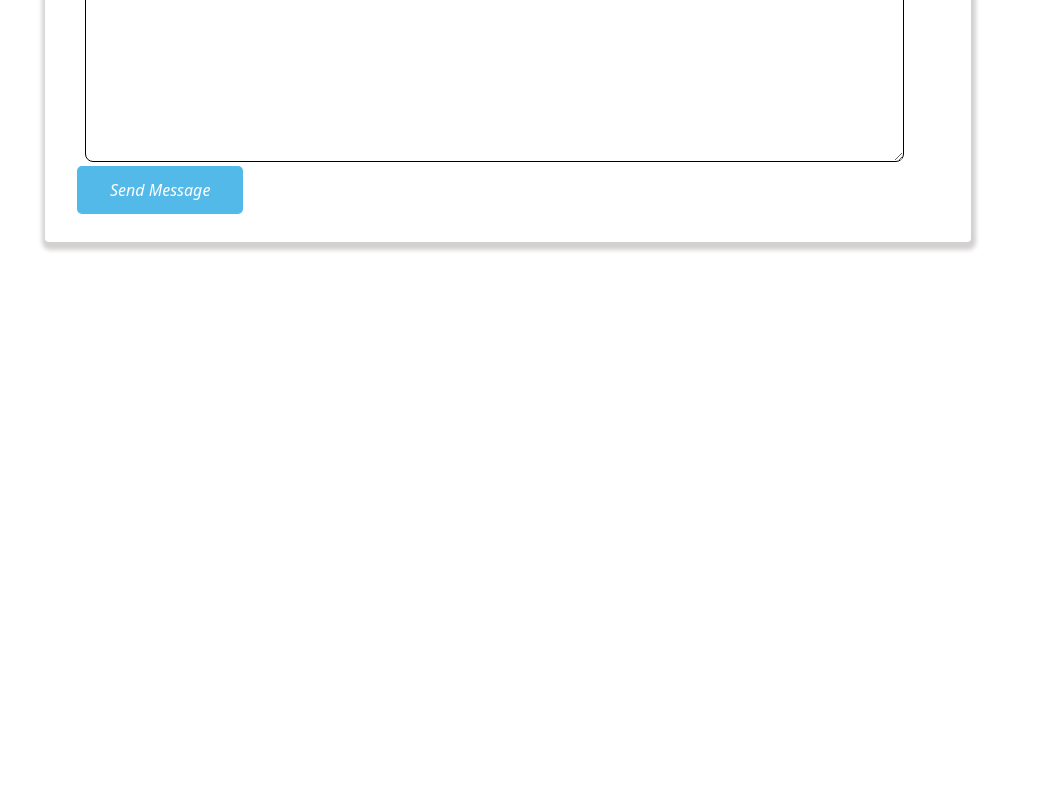
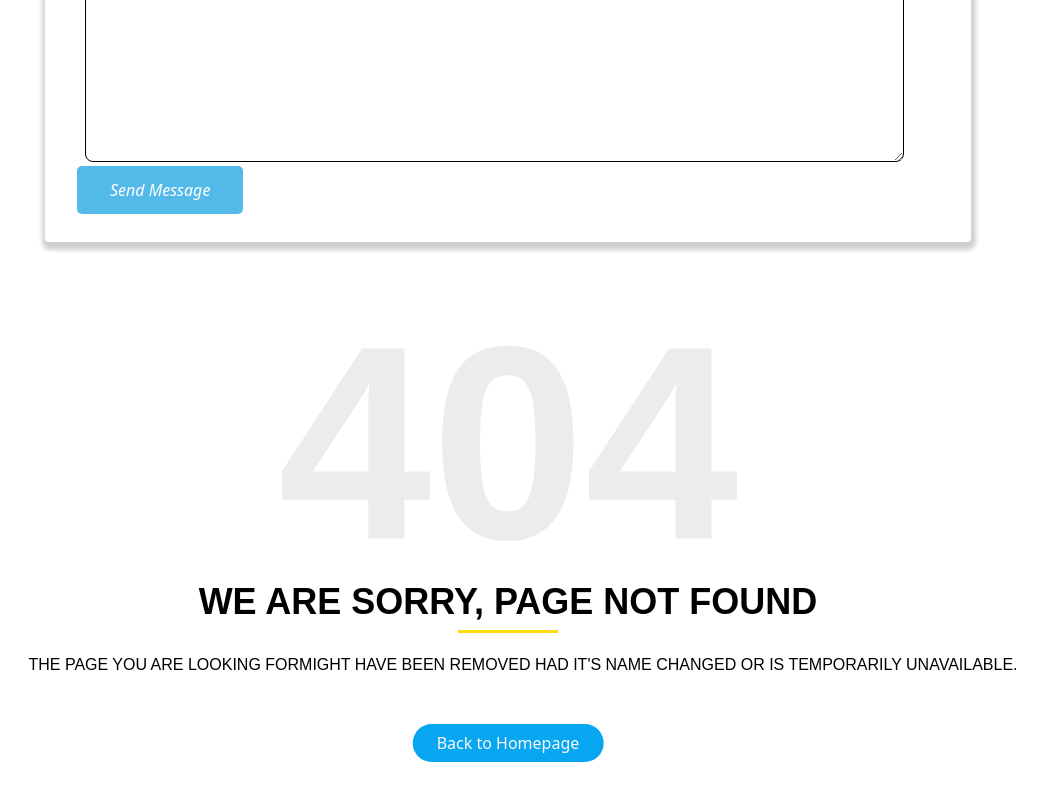
Before and after one commit to harshaldubey/mern_project, a React (Create React App) app in the folder client/: page /contact in a window 1280 px wide. Shown: the part 420-1220 px from the top of the page, without its empty margins (132-1179 px from the left). Before the commit the page ends 800 px from the top, so only its background shows below. Built offline with nearby package versions, Linux system fonts and the light colour scheme.

Commit message:
Error page added

```diff
--- a/client/src/App.css
+++ b/client/src/App.css
@@ -577,6 +577,8 @@ textarea {
   width: 40rem;
   margin-top: 55px;
   height: 28rem;
+  padding-bottom: 6px;
+  /* background-color: rgba(226, 226, 226, 0.603); */
 }
 /* .col-md-4 {
   border: 2px solid blue;
@@ -664,3 +666,115 @@ textarea {
 
 /* .emp-profile {
 } */
+
+#not_found {
+  position: relative;
+  height: 90vh;
+}
+
+#not_found .not_found {
+  position: absolute;
+  left: 50%;
+  top: 26%;
+  transform: translate(-50%, -50%);
+}
+
+/* .not_found {
+  max-width: 920px;
+  width: 100%;
+  line-height: 1.4;
+  text-align: center;
+  padding-left: 15px;
+  padding-right: 15px;
+} */
+
+.not_found {
+  position: absolute;
+  height: 100px;
+  top: 0;
+  left: 50%;
+  transform: translateX(-50%);
+  z-index: -1;
+}
+
+.not_found h1 {
+  font-family: "Maven Pro", sans-serif;
+  color: #ececec;
+  font-weight: 900;
+  font-size: 276px;
+  margin: 0px;
+  position: absolute;
+  left: 50%;
+  top: 50%;
+  transform: translate(-50%, -50%);
+}
+
+#not_found h2 {
+  /* display: flex;
+  justify-content: center;
+  align-items: center; */
+  position: absolute;
+  height: auto;
+  top: 40%;
+  left: 50%;
+  transform: translateX(-50%);
+  width: 90vw;
+  /* border: 2px solid black; */
+
+  font-family: "Maven Pro", sans-serif;
+  font-size: 36px;
+  /* font-weight: 300; */
+  color: #000;
+  font-weight: 800;
+  text-transform: uppercase;
+  margin: 0px;
+}
+
+#not_found p {
+  font-family: "Maven Pro", sans-serif;
+  font-size: 16px;
+  color: #000;
+  font-weight: 400;
+  text-transform: uppercase;
+  margin: 15px;
+
+  position: absolute;
+  height: auto;
+  text-align: center;
+  top: 53%;
+  left: 50%;
+  transform: translateX(-50%);
+  width: 90vw;
+}
+
+.error-button {
+  text-decoration: none;
+  /* padding: 20px; */
+  padding-top: 7px;
+  padding-bottom: 7px;
+  padding-left: 24px;
+  padding-right: 24px;
+  color: rgb(252, 248, 248);
+  background-color: rgb(6, 166, 240);
+  /* border: 1px solid black; */
+  border-radius: 50px;
+
+  position: absolute;
+  height: auto;
+  top: 65%;
+  left: 50%;
+  transform: translateX(-50%);
+}
+
+.error-button:hover {
+  color: rgb(90, 89, 89);
+}
+
+@media only screen and (max-width: 480px) {
+  #not_found h1 {
+    font-size: 162px;
+  }
+  #not_found h2 {
+    font-size: 26px;
+  }
+}
--- a/client/src/App.js
+++ b/client/src/App.js
@@ -1,12 +1,14 @@
 import React from "react";
 import "./App.css";
 import { Route } from "react-router-dom";
+import { NavLink } from "react-router-dom";
 import Navbar from "./components/Navbar";
 import Home from "./components/Home";
 import About from "./components/About";
 import Contact from "./components/Contact";
 import Login from "./components/Login";
 import Signup from "./components/Signup";
+import Errorpage from "./components/Errorpage";
 
 <script
   src="https://cdn.jsdelivr.net/npm/bootstrap@5.0.2/dist/js/bootstrap.bundle.min.js"
@@ -33,6 +35,9 @@ const App = () => {
       <Route path="/signup">
         <Signup />
       </Route>
+      <Route>
+        <Errorpage />
+      </Route>
     </div>
   );
 };
--- a/client/src/components/Contact.js
+++ b/client/src/components/Contact.js
@@ -30,7 +30,7 @@ const Contact = () => {
                 <img src={address03} alt="address" />
                 <div className="contact_info_content">
                   <div className="contact_info_title">Address</div>
-                  <div className="contact_info_text">Nagpur (MH) INDIA</div>
+                  <div className="contact_info_text">Nagpur (MH) , INDIA</div>
                 </div>
               </div>
             </div>
--- /dev/null
+++ b/client/src/components/Errorpage.js
@@ -0,0 +1,24 @@
+import React from "react";
+import { NavLink } from "react-router-dom";
+
+const Errorpage = () => {
+  return (
+    <div>
+      <div id="not_found">
+        <div className="not_found">
+          <h1>404</h1>
+        </div>
+        <h2>We are sorry, page not found</h2>
+        <p className="mb-5">
+          The page you are looking formight have been removed had it's name
+          changed or is temporarily unavailable.
+        </p>
+        <NavLink className="error-button" to="/">
+          Back to Homepage
+        </NavLink>
+      </div>
+    </div>
+  );
+};
+
+export default Errorpage;
```
